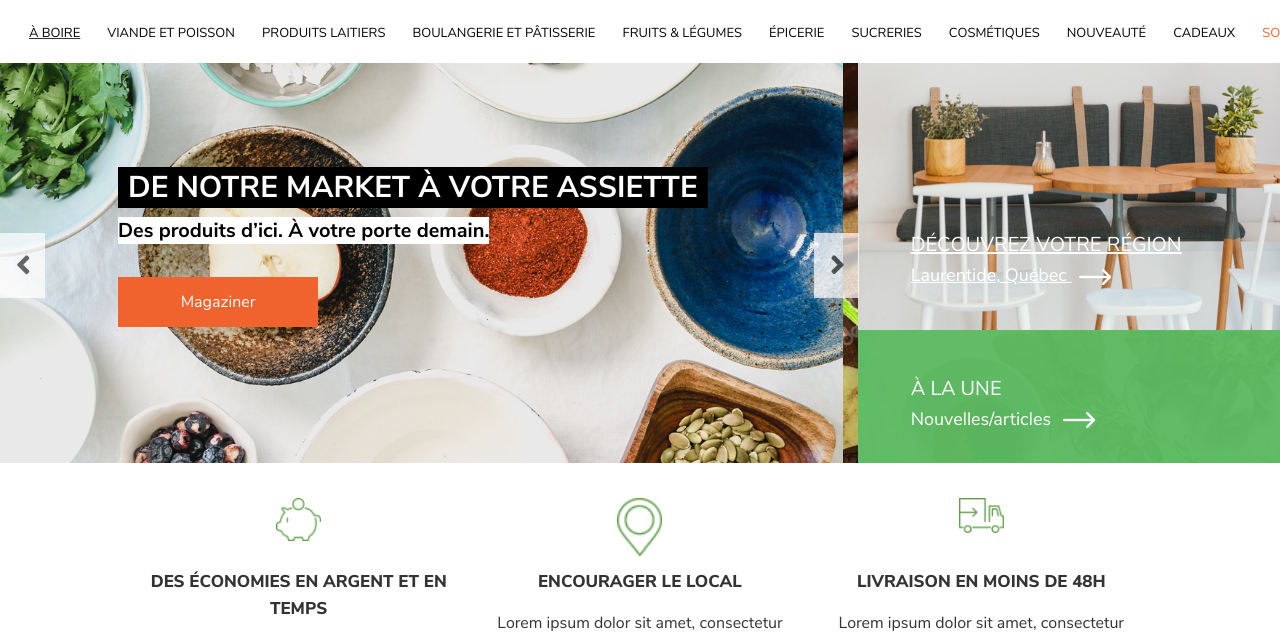
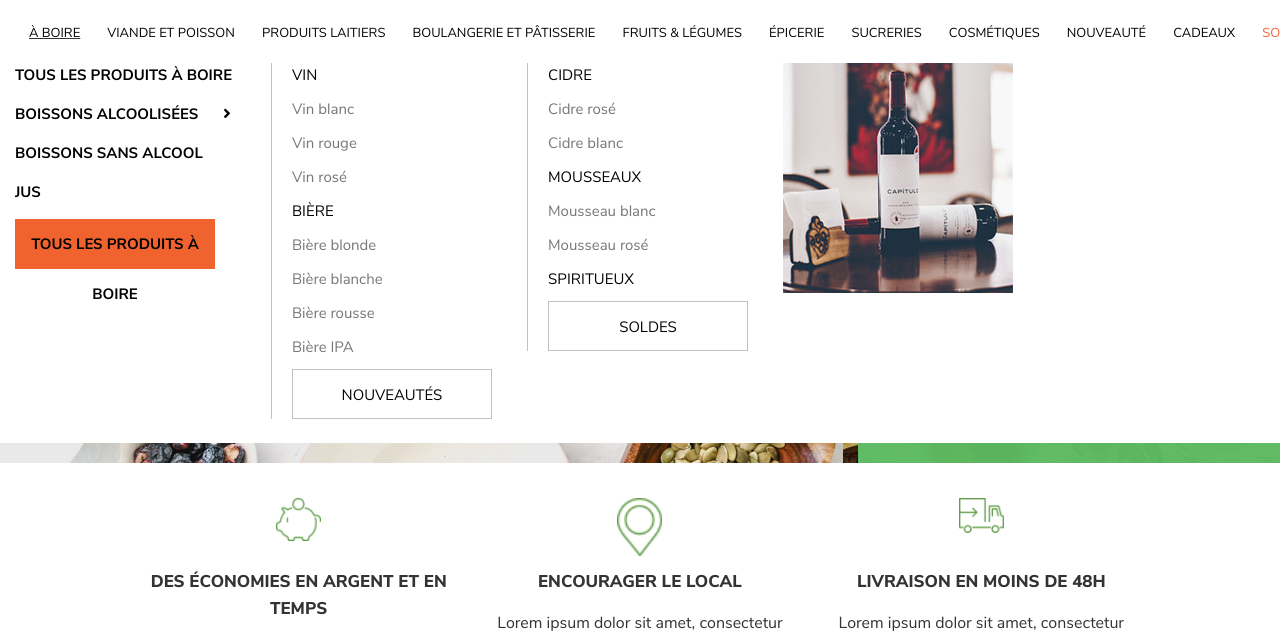
Before and after one commit to ArtemSiz/maturin, a website: page app/index.html in a window 1280 px wide. Shown: the part 108-744 px from the top of the page. Drawn offline with Linux system fonts and the light colour scheme.

Commit message:
nav-menu

```diff
--- a/app/index.html
+++ b/app/index.html
@@ -78,52 +78,7 @@
 			</div>
 			<nav class="nav-menu">
 				<ul class="sf-menu">
-					<li class="sf-menu__item"><a href="#">À boire</a>
-						<ul>
-							<li><a href="#">TOUS LES PRODUITS À BOIRE</a></li>
-							<li><a href="#">Boissons alcoolisées</a>
-								<ul class="subMenu-one" style="column-count: 2">
-									<li><a href="#">Vin</a></li>
-									<li><a href="#">Vin blanc</a></li>
-									<li><a href="#">Vin rouge</a></li>
-									<li><a href="#">Vin rosé</a></li>
-									<li><a href="#">Bière</a></li>
-									<li><a href="#">Bière blonde</a></li>
-									<li><a href="#">Bière blanche</a></li>
-									<li><a href="#">Bière rousse</a></li>
-									<li><a href="#">Bière IPA</a></li>
-									<li><a href="#">Cidre</a></li>
-									<li><a href="#">Cidre rosé</a></li>
-									<li><a href="#">Cidre blanc</a></li>
-									<li><a href="#">Mousseaux</a></li>
-									<li><a href="#">Mousseau blanc</a></li>
-									<li><a href="#">Mousseau rosé</a></li>
-									<li><a href="#">Spiritueux</a></li>
-
-								</ul>
-                <!--<ul class="subMenu-two">-->
-                  <!--<li><a href="#">Vin</a></li>-->
-                  <!--<li><a href="#">Vin blanc</a></li>-->
-                  <!--<li><a href="#">Vin rouge</a></li>-->
-                  <!--<li><a href="#">Vin rosé</a></li>-->
-                  <!--<li><a href="#">Bière</a></li>-->
-                  <!--<li><a href="#">Bière blonde</a></li>-->
-                  <!--<li><a href="#">Bière blanche</a></li>-->
-                  <!--<li><a href="#">Bière rousse</a></li>-->
-                  <!--<li><a href="#">Bière IPA</a></li>-->
-                  <!--<li><a href="#">Cidre</a></li>-->
-                  <!--<li><a href="#">Cidre rosé</a></li>-->
-                  <!--<li><a href="#">Cidre blanc</a></li>-->
-                  <!--<li><a href="#">Mousseaux</a></li>-->
-                  <!--<li><a href="#">Mousseau blanc</a></li>-->
-                  <!--<li><a href="#">Mousseau rosé</a></li>-->
-                  <!--<li><a href="#">Spiritueux</a></li>-->
-                <!--</ul>-->
-							</li>
-							<li><a href="#">Boissons sans alcool</a></li>
-							<li><a href="#">Jus</a></li>
-						</ul>
-					</li>
+					<li class="sf-menu__item"><a href="#">À boire</a></li>
 					<li class="sf-menu__item"><a href="#">viande et poisson</a></li>
 					<li class="sf-menu__item"><a href="#">produits laitiers</a></li>
 					<li class="sf-menu__item"><a href="#">Boulangerie et pâtisserie</a></li>
@@ -135,6 +90,55 @@
 					<li class="sf-menu__item"><a href="#">Cadeaux</a></li>
 					<li class="sf-menu__item"><a href="#">soldes</a></li>
 				</ul>
+        <div class="nav-menu__submenu">
+          <div class="col-lg-2">
+            <div class="type-drink">
+              <ul>
+                <li><a href="#">TOUS LES PRODUITS À BOIRE</a></li>
+                <li><a href="#">Boissons alcoolisées<i class="fa fa-angle-right" aria-hidden="true"></i></a></li>
+                <li><a href="#">Boissons sans alcool</a></li>
+                <li><a href="#">Jus</a></li>
+              </ul>
+              <a href="#" class="button">TOUS LES PRODUITS À BOIRE</a>
+            </div>
+          </div>
+          <div class="col-lg-2">
+            <div class="alcoholic-drinks">
+              <ul>
+                <li class="item-accent"><a href="#">Vin</a></li>
+                <li class="item"><a href="#">Vin blanc</a></li>
+                <li class="item"><a href="#">Vin rouge</a></li>
+                <li class="item"><a href="#">Vin rosé</a></li>
+                <li class="item-accent"><a href="#">Bière</a></li>
+                <li class="item"><a href="#">Bière blonde</a></li>
+                <li class="item"><a href="#">Bière blanche</a></li>
+                <li class="item"><a href="#">Bière rousse</a></li>
+                <li class="item"><a href="#">Bière IPA</a></li>
+              </ul>
+              <a href="#" class="button">Nouveautés</a>
+            </div>
+          </div>
+          <div class="col-lg-2">
+            <div class="alcoholic-drinks">
+              <ul>
+                <li class="item-accent"><a href="#">Cidre</a></li>
+                <li class="item"><a href="#">Cidre rosé</a></li>
+                <li class="item"><a href="#">Cidre blanc</a></li>
+                <li class="item-accent"><a href="#">Mousseaux</a></li>
+                <li class="item"><a href="#">Mousseau blanc</a></li>
+                <li class="item"><a href="#">Mousseau rosé</a></li>
+                <li class="item-accent"><a href="#">Spiritueux</a></li>
+              </ul>
+              <a href="#" class="button">soldes</a>
+            </div>
+          </div>
+          <div class="col-lg-2">
+            <div class="category-image">
+              <img src="img/bottle-of-wine-2.jpg" alt="" class="category-image__img">
+            </div>
+          </div>
+          <div class="col-lg-2"></div>
+        </div>
 			</nav>
 		</div>
 
--- a/sass/header.sass
+++ b/sass/header.sass
@@ -131,12 +131,49 @@ a.button:hover
             color: #000
         li:hover
           background-color: #e5e5e5
-
-
-
-
-
-
+      .nav-menu__submenu
+        font-size: 15px
+        position: absolute
+        top: 171px
+        left: 0
+        background-color: #fff
+        width: 100%
+        height: 380px
+        z-index: 3
+        .col-lg-2
+          width: 20%
+          .type-drink
+            font-family: "NunitoSansBold", sans-serif
+            font-size: 15px
+            text-transform: uppercase
+            li:hover
+              background-color: #e5e5e5
+              a:hover
+                text-decoration: none
+            li
+              margin-bottom: 15px
+              i
+                margin-left: 25px
+        .alcoholic-drinks
+          border-left: 1px solid #c1c1c1
+          padding-left: 20px
+          a.button
+            background-color: #fff
+            border: 1px solid #c1c1c1
+            text-transform: uppercase
+        .item-accent, .item
+          margin-bottom: 10px
+        .item
+          a
+            color: #777777
+        .item-accent
+          a
+            text-transform: uppercase
+        .category-image
+          width: 230px
+          height: auto
+          .category-image__img
+            max-width: 100%
 
 
 .slider-and-image
```
Also changed, not shown: app/css/header.min.css, app/img/bottle-of-wine-2.jpg (added).
